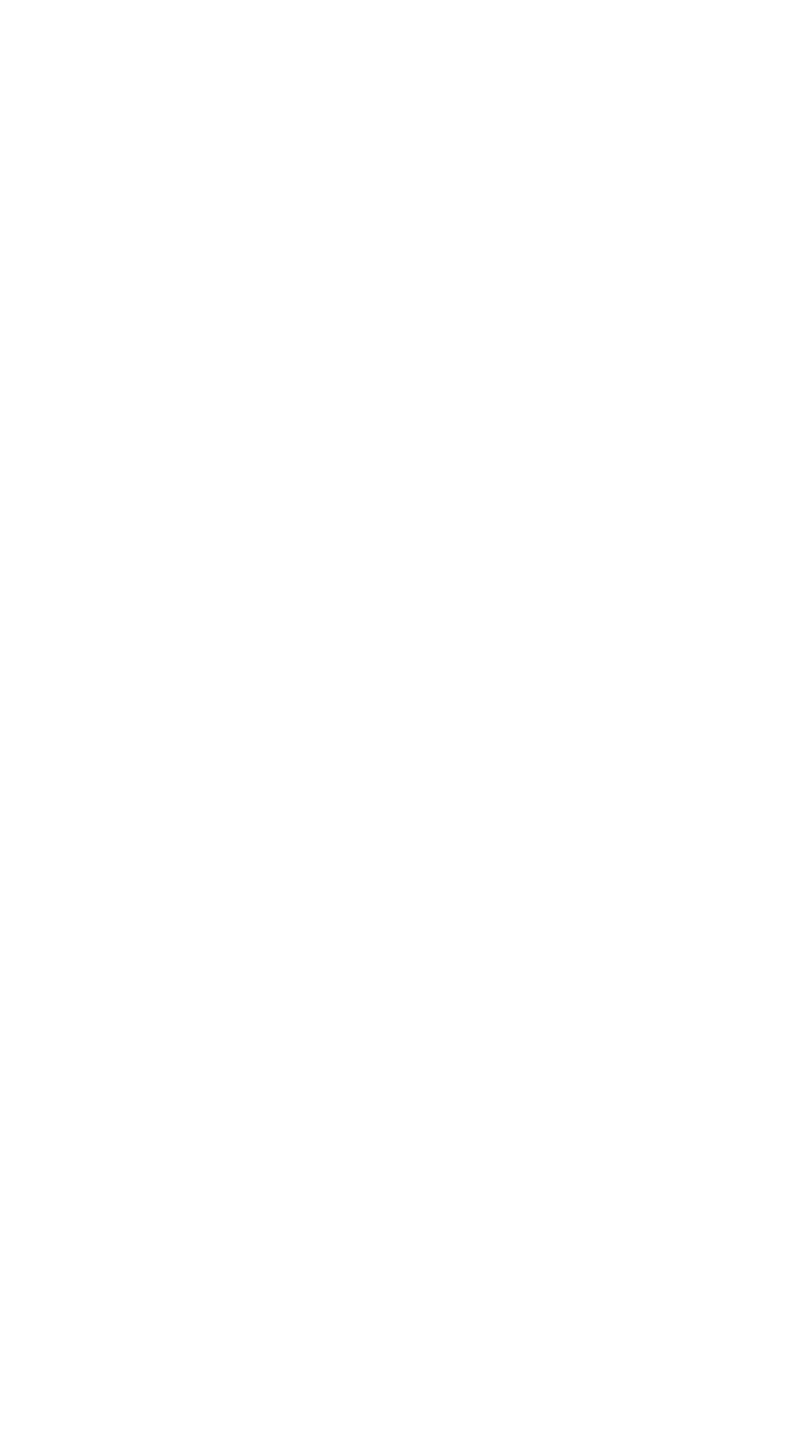
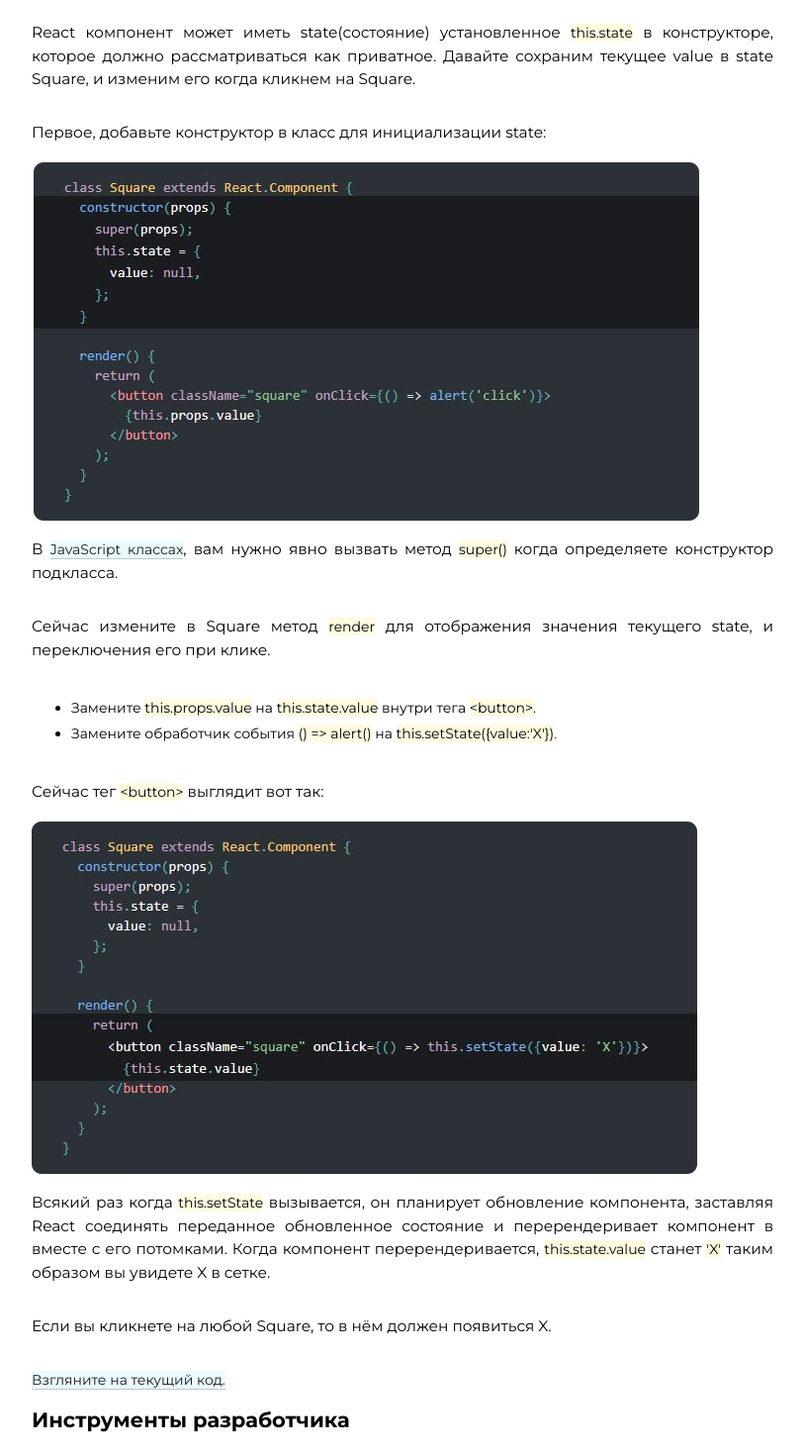
Before and after one commit to AlexFisher13/react-doc, a React (Create React App) app: page / in a window 1280 px wide. Shown: the part 6040-7510 px from the top of the page at 99% size, without its empty margins (233-1046 px from the left). Before the commit the page ends 6076 px from the top, so only its background shows below. Built offline with nearby package versions, Linux system fonts and the light colour scheme.

Commit message:
add text

```diff
--- a/src/components/Tutorial.js
+++ b/src/components/Tutorial.js
@@ -109,6 +109,26 @@ const Tutorial = () => {
             <p>Тут используется новый синтаксис JavaScript - <a href="https://developer.mozilla.org/en/docs/Web/JavaScript/Reference/Functions/Arrow_functions">
                 стрелочные функции</a>. Заметьте что мы передаем функцию <mark>onClick</mark> как prop. Дейстивие <mark>onClick=&#123;alert('click')&#125;
             </mark> должно немедленно предупреждать когда кнопка нажата.</p>
+            <p>React компонент может иметь state(состояние) установленное <mark>this.state</mark> в конструкторе, которое должно рассматриваться как приватное.
+            Давайте сохраним текущее value в state Square, и изменим его когда кликнем на Square.</p>
+            <p>Первое, добавьте конструктор в класс для инициализации state:</p>
+            <img src="img/code9.JPG" alt=""/>
+            <p>В <a href="https://developer.mozilla.org/en-US/docs/Web/JavaScript/Reference/Classes">JavaScript классах</a>, вам нужно явно вызвать
+            метод <mark>super()</mark> когда определяете конструктор подкласса.</p>
+            <p>Сейчас измените в Square метод <mark>render</mark> для отображения значения текущего state, и переключения его при клике.</p>
+                <ul>
+                    <li>Замените <mark>this.props.value</mark> на <mark>this.state.value</mark> внутри тега <mark>&lt;button&gt;</mark>.</li>
+                    <li>Замените обработчик события <mark>() => alert()</mark> на <mark>this.setState(&#123;value:'X'&#125;)</mark>.</li>
+                </ul>
+            <p>Сейчас тег <mark>&lt;button&gt;</mark> выглядит вот так:</p>
+            <img src="img/code10.JPG" alt=""/>
+            <p>Всякий раз когда <mark>this.setState</mark> вызывается, он планирует обновление компонента, заставляя React соединять переданное обновленное
+            состояние и перерендеривает компонент в вместе с его потомками. Когда компонент перерендеривается, <mark>this.state.value</mark> станет <mark>'X'</mark> таким
+            образом вы увидете X в сетке.</p>
+            <p>Если вы кликнете на любой Square, то в нём должен появиться X.</p>
+            <p><a href="https://codepen.io/gaearon/pen/VbbVLg?editors=0010">Взгляните на текущий код.</a></p>
+
+            <h3>Инструменты разработчика</h3>
         </div>
     )
 }
```
Also changed, not shown: public/img/code10.JPG (added), public/img/code9.JPG (added).
